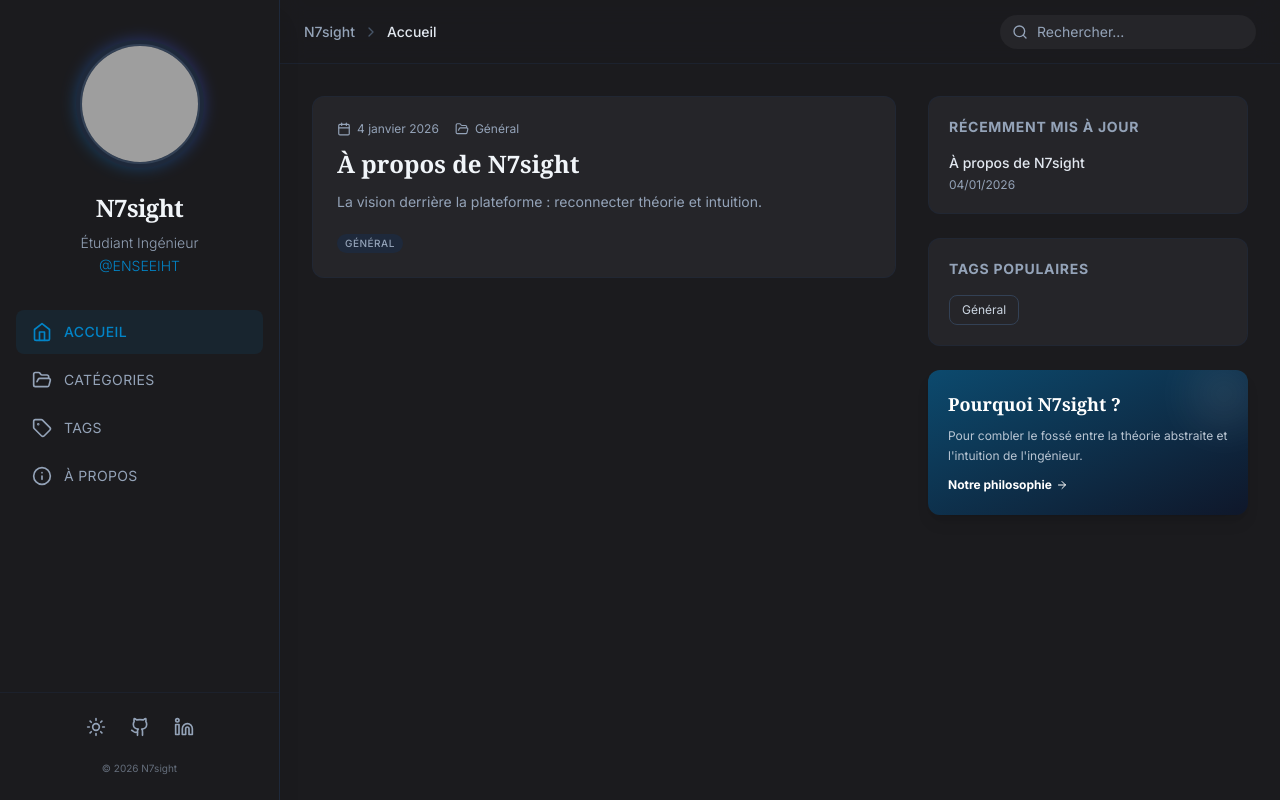
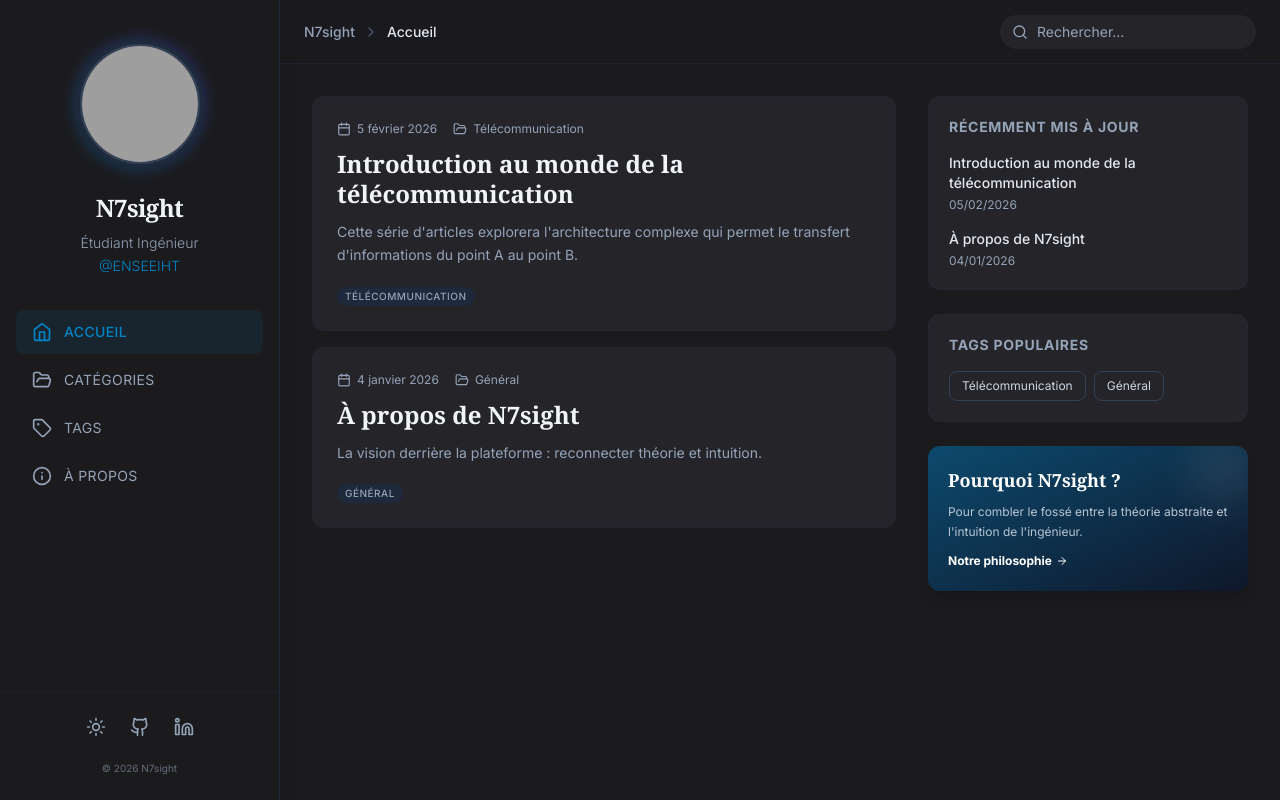
Before and after one commit to haythamzaaboul/n7sight.github.io, a React (Vite) app: page /#/ in a window 1280 px wide. Built offline with nearby package versions, Linux system fonts and the light colour scheme; grey boxes are pictures that could not be loaded.

Commit message:
Add télécommunication article to registry

```diff
--- a/constants.ts
+++ b/constants.ts
@@ -14,6 +14,7 @@
 
 export const ARTICLE_PATHS = [
   '/posts/general/about.md',
+  '/posts/télécommunication/intro-au-monde-de-la-telecommunication.md',
 ];
 
 // Optional: Use this to override specific folder names if the auto-formatter isn't enough.
@@ -25,4 +26,5 @@ export const DIRECTORY_MAPPING: Record<string, string> = {
   'electronique': 'Électronique',
   'sciences-humaines': 'Sciences Humaines',
   'general': 'Général',
+  'télécommunication': 'Télécommunication',
 };
```
